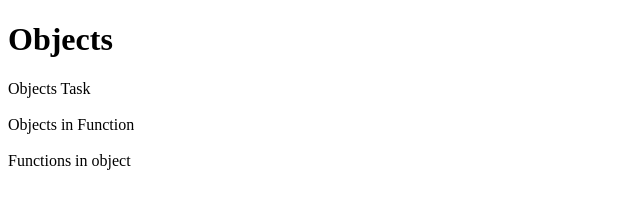
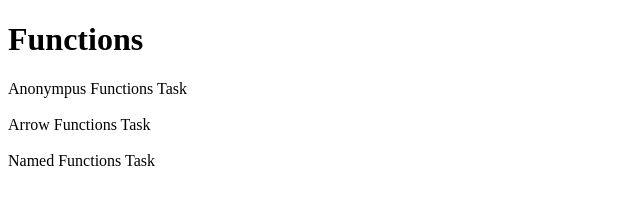
Before and after one commit to prasunasilagani-cell/Functions, a plain HTML site: page index.html in a window 1280 px wide. Shown: the whole page, without its empty margins (0-640 px from the left). Drawn offline with Linux system fonts and the light colour scheme.

Commit message:
Add files via upload

```diff
--- a/index.html
+++ b/index.html
@@ -12,9 +12,9 @@
     </style>
 </head>
 <body>
-    <h1>Objects</h1>
-    <a href="objecttask.js">Objects Task</a><br><br>
-    <a href="Objectinfunctiontask.js">Objects in Function</a><br><br>
-    <a href="functionsinobjects.js">Functions in object</a><br><br>
+    <h1>Functions</h1>
+    <a href="Anonymousfunctiontask.js">Anonympus Functions Task</a><br><br>
+    <a href="Arrowfunctiontask.js">Arrow Functions Task</a><br><br>
+    <a href="Namedfunctionstask.js">Named Functions Task</a><br><br>
 </body>
 </html>
```
